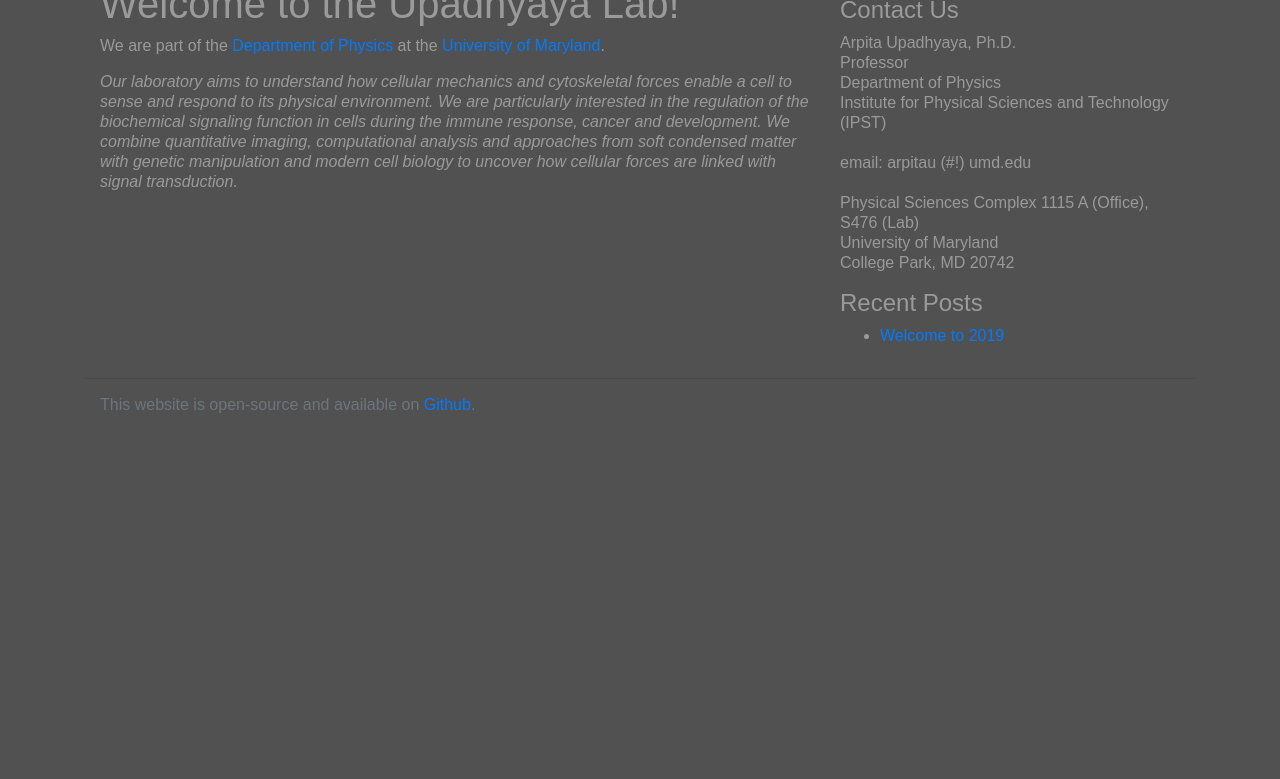
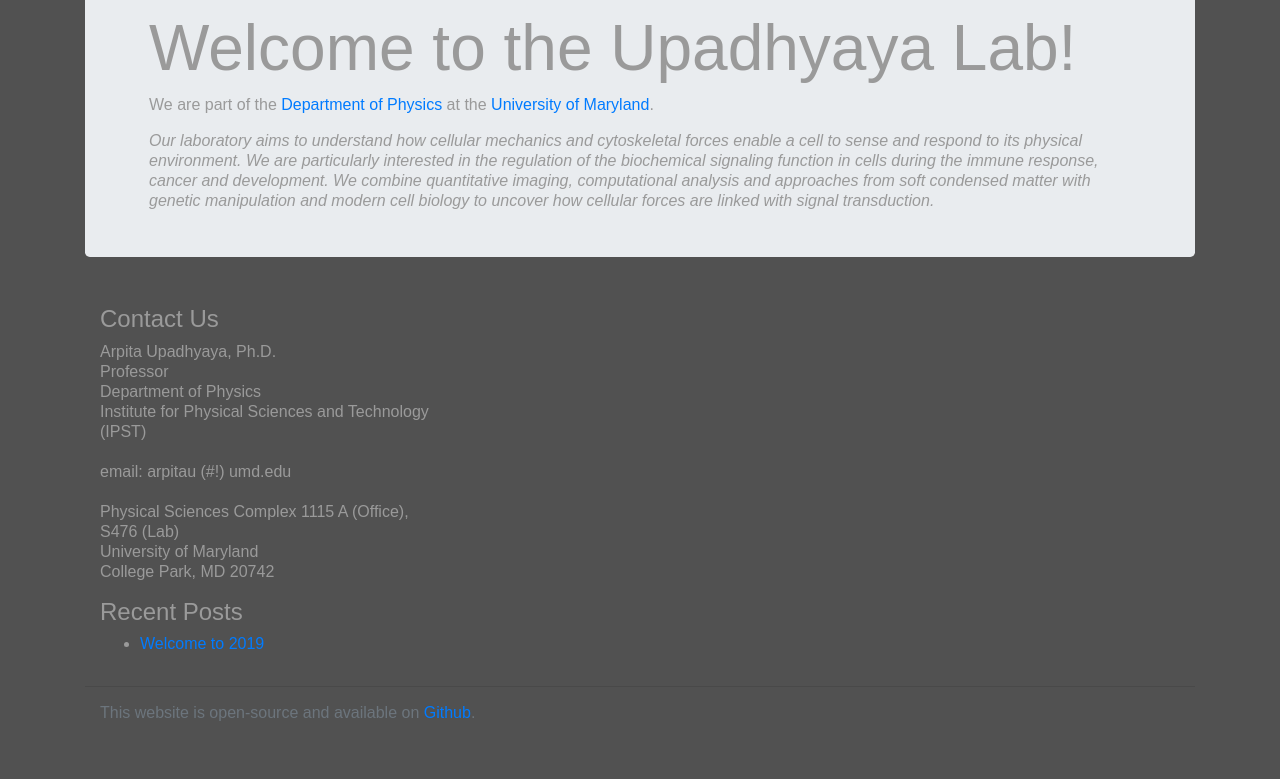
Before and after one commit to arpitalab/arpitalab.github.io, a Jekyll site: the page built from index.md, in a window 1280 px wide. Shown: the part 388-1167 px from the top of the page. Built offline with Jekyll 4.4.1, drawn with Linux system fonts in a browser that asks for light colours; nearby versions of some CDN libraries; comment, search, counter and statistics services are not loaded; before the commit the page ends 900 px from its top, so only the background shows below that.

Commit message:
Update home.html

```diff
--- a/_layouts/home.html
+++ b/_layouts/home.html
@@ -9,7 +9,7 @@
 
     <div class="container">
       <div class="row">
-        <div class="col-sm-8">
+        <div class="jumbotron">
           {{ content }}
         </div>
         <div class="col-sm-4">
```
